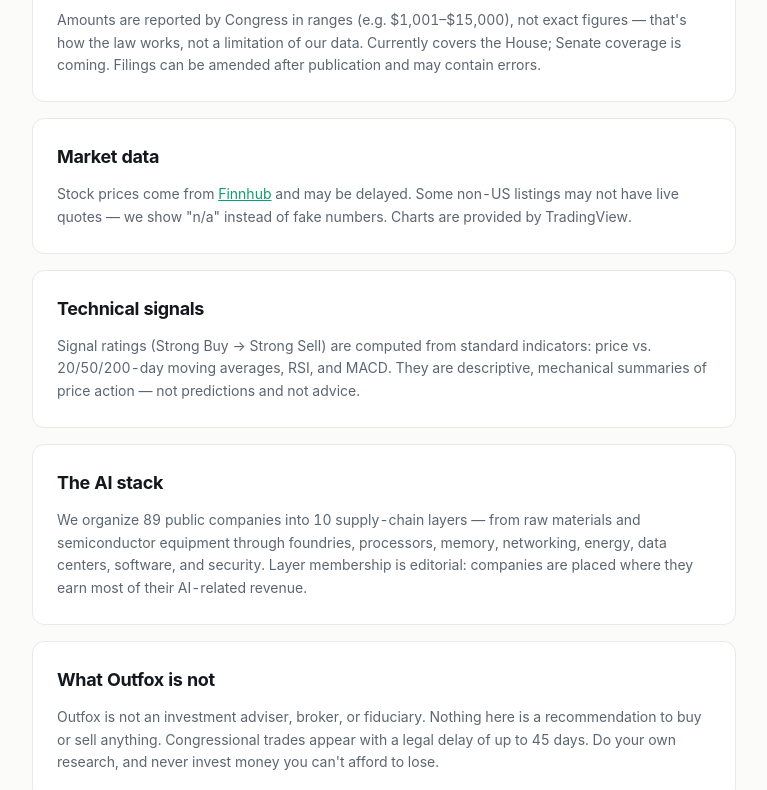
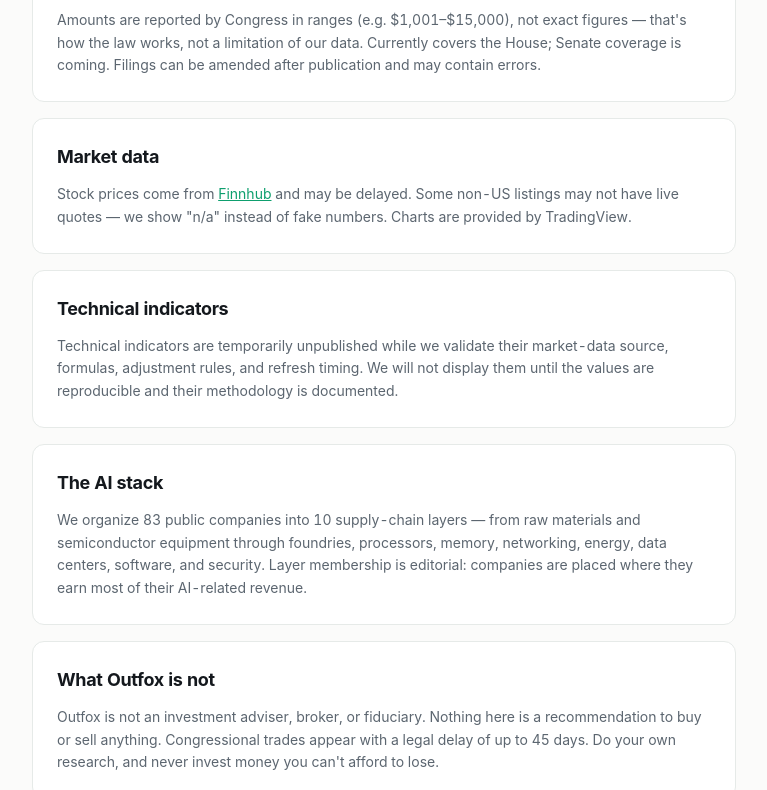
Before and after one commit to tLordJoe/intelligence-trade, a Next.js app: page /about in a window 1280 px wide. Shown: the part 437-1227 px from the top of the page, without its empty margins (256-1023 px from the left). Built offline with nearby package versions, Linux system fonts and the light colour scheme.

Commit message:
Document current coverage and methodology review

```diff
--- a/src/app/about/page.tsx
+++ b/src/app/about/page.tsx
@@ -1,6 +1,7 @@
 import type { Metadata } from "next";
 import Navbar from "@/components/Navbar";
 import SiteFooter from "@/components/SiteFooter";
+import { getAllTickers } from "@/lib/data";
 
 export const metadata: Metadata = {
   title: "About & Methodology",
@@ -88,18 +89,18 @@ export default function AboutPage() {
             </p>
           </Section>
 
-          <Section title="Technical signals">
+          <Section title="Technical indicators">
             <p>
-              Signal ratings (Strong Buy → Strong Sell) are computed from
-              standard indicators: price vs. 20/50/200-day moving averages, RSI,
-              and MACD. They are descriptive, mechanical summaries of price
-              action — not predictions and not advice.
+              Technical indicators are temporarily unpublished while we validate
+              their market-data source, formulas, adjustment rules, and refresh
+              timing. We will not display them until the values are reproducible
+              and their methodology is documented.
             </p>
           </Section>
 
           <Section title="The AI stack">
             <p>
-              We organize 89 public companies into 10 supply-chain layers — from
+              We organize {getAllTickers().length} public companies into 10 supply-chain layers — from
               raw materials and semiconductor equipment through foundries,
               processors, memory, networking, energy, data centers, software,
               and security. Layer membership is editorial: companies are placed
```
